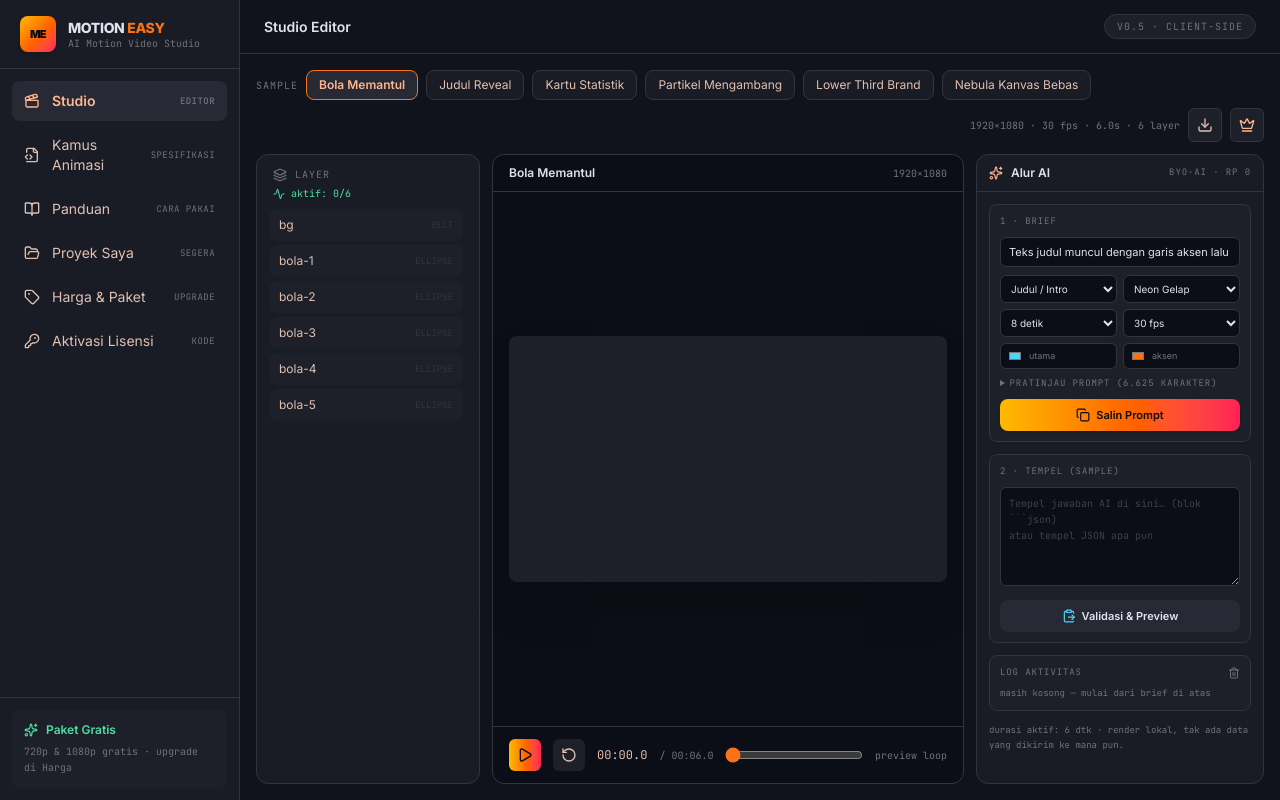
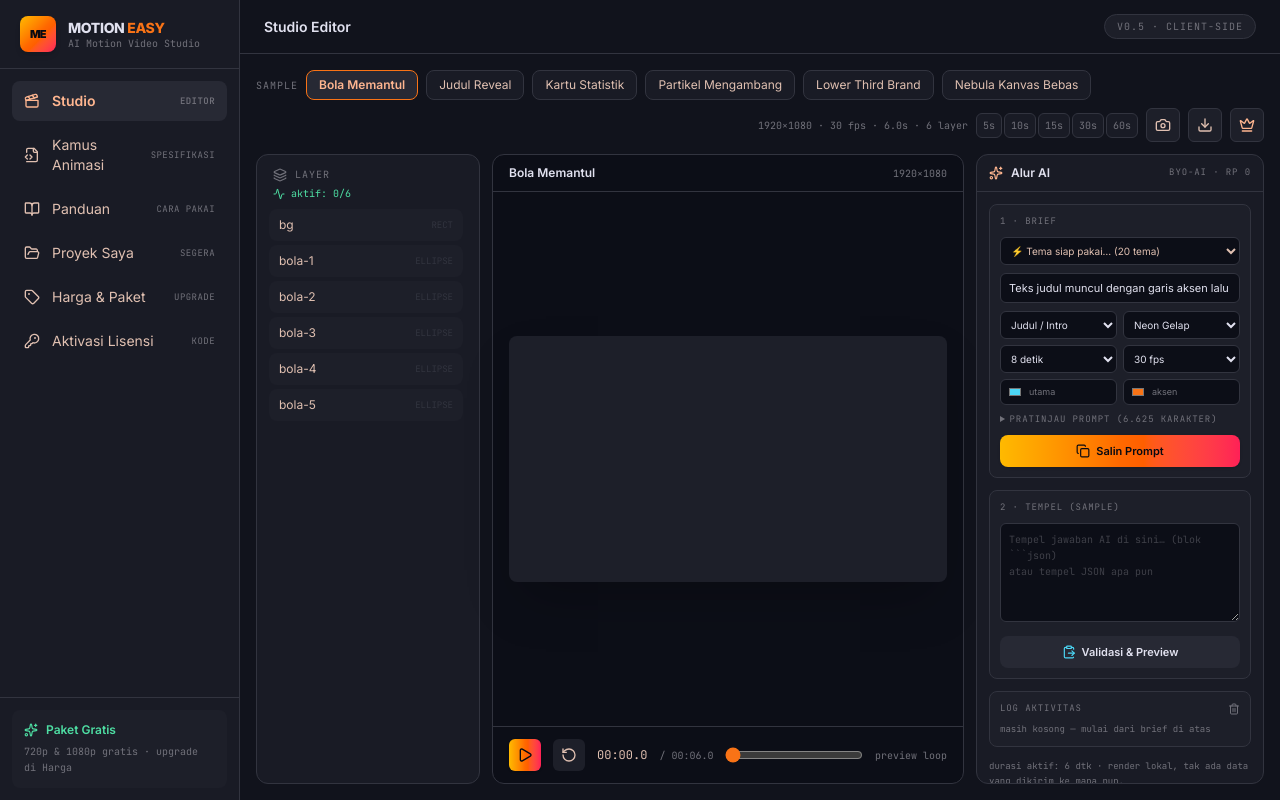
Before and after one commit to Aqli404/motion-easy, a React (Vite) app in the folder app/: page /studio in a window 1280 px wide. Built offline with nearby package versions, Linux system fonts and the light colour scheme.

Commit message:
quick wins: cover PNG 1-klik + preset durasi 5-60s (gerak diskalakan) + 20 tema siap pakai + durasi 60s di validator/prompt/docs

```diff
--- a/app/docs/SCHEMA.md
+++ b/app/docs/SCHEMA.md
@@ -13,7 +13,7 @@
 4. Waktu berupa **detik** (`0..canvas.durationSec`), BUKAN frame.
 5. Semua warna hex 6 digit (`#f97316`). Gradasi di layer biasa **tidak ada di v1** — buat 2 layer bertumpuk (di kind `canvas` gradasi boleh, via `fx.gradient`).
 6. Gerakan hanya preset resmi. **Tidak ada kode JS di layer data, tidak ada fitur eksperimen** — SATU-satunya pengecualian: kind `canvas` (lian. §3a).
-7. Layer maksimal **60 per karya**. `durationSec` maksimal 30, minimal 1.
+7. Layer maksimal **60 per karya**. `durationSec` maksimal 60, minimal 1.
 8. Semua layer wajib punya `id` unik, `time` (from < to), dan `geometry`.
 9. Teks: huruf latin. Napakuti baris dengan `\n` kalau perlu.
 
--- a/app/src/components/AiPanel.tsx
+++ b/app/src/components/AiPanel.tsx
@@ -11,6 +11,7 @@ import {
 import {
   KATEGORI,
   GAYA,
+  TEMAS,
   defaultBrief,
   buildPrompt,
   buildRepairPrompt,
@@ -125,6 +126,21 @@ export default function AiPanel({ def, adalahKustom, onApplyDef }: Props) {
           <p className="font-mono text-[9px] uppercase tracking-widest text-muted">
             1 · brief
           </p>
+          <select
+            value=""
+            onChange={(e) => {
+              const t = TEMAS.find((x) => x.label === e.target.value);
+              if (!t) return;
+              setBrief((b) => ({ ...b, ide: t.ide, kategori: t.kategori, gaya: t.gaya }));
+              tulisLog(`tema "${t.label}" dimuat — ide/kategori/gaya terisi, bebas edit`, "info");
+            }}
+            className="mt-2 w-full rounded-md border border-edge bg-well px-1.5 py-1.5 text-[10px] text-ink-dim"
+          >
+            <option value="">⚡ Tema siap pakai… ({TEMAS.length} tema)</option>
+            {TEMAS.map((t) => (
+              <option key={t.label} value={t.label}>{t.label}</option>
+            ))}
+          </select>
           <input
             value={brief.ide}
             onChange={(e) => setB("ide", e.target.value)}
@@ -156,7 +172,7 @@ export default function AiPanel({ def, adalahKustom, onApplyDef }: Props) {
               onChange={(e) => setB("durasi", Number(e.target.value))}
               className="rounded-md border border-edge bg-well px-1.5 py-1.5"
             >
-              {[5, 8, 10, 15, 20].map((d) => (
+              {[5, 8, 10, 15, 20, 30, 60].map((d) => (
                 <option key={d} value={d}>{d} detik</option>
               ))}
             </select>
--- a/app/src/engine/brief.ts
+++ b/app/src/engine/brief.ts
@@ -60,6 +60,42 @@ const KATEGORI_HINT: Record<string, string> = {
   "Partikel & Efek Organik": "utamakan 1 layer kind \"canvas\" (KANVAS BEBAS) — medan partikel/glow/gelombang via kode draw(), boleh + 1-2 layer teks di atasnya.",
   "Bebas / Custom": "ikuti deskripsi ide pengguna.",
 };
+
+/**
+ * Koleksi "tema siap pakai" — satu klik mengisi brief (ide + kategori + gaya)
+ * dengan resep yang sudah teruji menghasilkan MotionDefinition bagus.
+ * Ini jawaban kita atas "150+ preset tema"-nya kompetitor, tapi lebih
+ * transparan: user melihat & bisa mengubah isi brief sebelum menyalin prompt.
+ */
+export interface Tema {
+  label: string;
+  ide: string;
+  kategori: string;
+  gaya: string;
+}
+
+export const TEMAS: Tema[] = [
+  { label: "Hook TikTok 3-2-1", ide: "Hitungan 3-2-1 muncul pop berurutan lalu teks hook utama meledak dengan easing bounce", kategori: "Judul / Intro", gaya: "Playful" },
+  { label: "Promo Diskon 50%", ide: "Badge DISKON 50% muncul pop berdenyut di tengah, diapit dua garis aksen berkilau", kategori: "Judul / Intro", gaya: "Playful" },
+  { label: "UMKM Produk Terbaik", ide: "Teks produk naik dari bawah dengan bola-bola aksen memantul di latar gelap", kategori: "Judul / Intro", gaya: "Playful" },
+  { label: "Cyberpunk Neon Grid", ide: "Latar grid neon berkilau dengan partikel glow melayang dan garis gelombang sirkuit", kategori: "Partikel & Efek Organik", gaya: "Neon Gelap" },
+  { label: "Medan Bintang Galaxy", ide: "Sekitar 100 bintang berkelip deterministik plus nebula ungu-biru untuk judul sinematik", kategori: "Partikel & Efek Organik", gaya: "Elegan Gelap" },
+  { label: "Waveform Podcast", ide: "Batang gelombang audio berdenyut mengikuti ritme di bawah judul episode podcast", kategori: "Partikel & Efek Organik", gaya: "Neon Gelap" },
+  { label: "Ramadhan Elegan", ide: "Bulan dan bintang ber-glow emas berdenyut lembut dengan teks sambutan elegan", kategori: "Background Loop", gaya: "Elegan Gelap" },
+  { label: "Logo Reveal Modern", ide: "Bentuk logo dari rect dan ellipse pop dengan easeOutBack lalu flash putih tipis", kategori: "Logo Sting", gaya: "Corporate" },
+  { label: "Sertifikat Penghargaan", ide: "Border bingkai slide dari sisi kiri-kanan, teks SERTIFIKAT muncul fadeIn elegan", kategori: "Judul / Intro", gaya: "Elegan Gelap" },
+  { label: "Grafik Bisnis 2026", ide: "Empat bar statistik naik berjenjang dengan angka persen dan judul Pertumbuhan 2026", kategori: "Infografik / Statistik", gaya: "Corporate" },
+  { label: "Lower Third Berita", ide: "Kotak nama dan jabatan muncul slide kiri ala breaking news dengan garis aksen merah", kategori: "Lower Third", gaya: "Corporate" },
+  { label: "Bokeh Hangat Lembut", ide: "Bola-bola bokeh hangat blur melayang perlahan untuk latar video wawancara", kategori: "Background Loop", gaya: "Elegan Gelap" },
+  { label: "Denyut Like Hati", ide: "Hati berdenyut pop berturut-turut dengan lingkaran glow meluas setiap detak", kategori: "Partikel & Efek Organik", gaya: "Playful" },
+  { label: "Judul Film Sinematik", ide: "Judul film muncul fadeIn sangat lambat dengan partikel debu emas melayang", kategori: "Judul / Intro", gaya: "Elegan Gelap" },
+  { label: "Countdown Ring Neon", ide: "Angka 3-2-1 dalam ring melingkar ber-glow yang memendek tiap detik", kategori: "Infografik / Statistik", gaya: "Neon Gelap" },
+  { label: "Teks Glitch Pop", ide: "Huruf judul muncul pop satu per satu dengan offset kedalaman gaya glitch", kategori: "Judul / Intro", gaya: "Playful" },
+  { label: "Tombol Subscribe", ide: "Tombol SUBSCRIBE slide naik dengan lonceng notifikasi berdenyut di sebelahnya", kategori: "Lower Third", gaya: "Playful" },
+  { label: "Hujan Koin Promo", ide: "Simbol koin dan rupiah jatuh perlahan dari atas dengan teks promo besar", kategori: "Partikel & Efek Organik", gaya: "Playful" },
+  { label: "Grafik Saham Menaik", ide: "Garis grafik harga naik bertahap dengan ticker angka persen, latar financial gelap", kategori: "Infografik / Statistik", gaya: "Corporate" },
+  { label: "Loading Ring Teknologi", ide: "Ring melingkar berputar dengan teks LOADING untuk latar aplikasi atau presentasi", kategori: "Background Loop", gaya: "Neon Gelap" },
+];
 
 const GAYA_HINT: Record<string, string> = {
   "Minimal Flat": "warna flat, radius kecil, whitespace luas, gerak fadeIn/slide halus.",
--- a/app/src/engine/validator.ts
+++ b/app/src/engine/validator.ts
@@ -78,8 +78,8 @@ export function validateDefinition(json: unknown): ValidationResult {
     if (c.fps !== 24 && c.fps !== 30 && c.fps !== 60) {
       E("canvas.fps", "canvas.fps wajib 24, 30, atau 60.");
     }
-    if (!isNum(c.durationSec) || c.durationSec < 1 || c.durationSec > 30) {
-      E("canvas.durationSec", "durasi wajib 1-30 detik.");
+    if (!isNum(c.durationSec) || c.durationSec < 1 || c.durationSec > 60) {
+      E("canvas.durationSec", "durasi wajib 1-60 detik.");
     }
     if (c.background !== null && !isStr(c.background)) {
       E("canvas.background", "canvas.background wajib hex atau null (transparan).");
--- a/app/src/routes/Skema.tsx
+++ b/app/src/routes/Skema.tsx
@@ -7,7 +7,7 @@ const aturan = [
   "Waktu = detik, bukan frame",
   "Warna = hex 6 digit, tanpa gradasi",
   "Gerakan = preset in / out / loop",
-  "Maks 60 layer · durasi 1–30 detik",
+  "Maks 60 layer · durasi 1–60 detik",
   "Kind \"canvas\" = kanvas bebas: kode draw(ctx, time, w, h, fx) untuk efek organik (partikel, glow, gelombang) — deterministik via fx",
 ];
 
--- a/app/src/routes/Studio.tsx
+++ b/app/src/routes/Studio.tsx
@@ -5,6 +5,7 @@ import {
   RotateCcw,
   Layers,
   Download,
+  Camera,
   Crown,
   Activity,
   Cpu,
@@ -15,7 +16,7 @@ import ExportModal from "../components/ExportModal";
 import { SAMPLES, SAMPLE_KEYS } from "../engine/samples";
 import { renderFrame, activeLayerCount } from "../engine/renderer";
 import { usePlayer } from "../engine/player";
-import type { MotionDefinition } from "../engine/schema";
+import type { MotionDefinition, MotionSpec } from "../engine/schema";
 
 function fmt(t: number): string {
   const m = Math.floor(t / 60);
@@ -73,6 +74,68 @@ export default function Studio() {
   const [exportOpen, setExportOpen] = useState(false);
   const [premiumOpen, setPremiumOpen] = useState(false);
 
+  // ===== Quick Wins =====
+
+  /** Simpan frame saat ini sebagai PNG resolusi penuh definisi (thumbnail/cover). */
+  const ambilCover = () => {
+    const c = document.createElement("canvas");
+    c.width = def.canvas.w;
+    c.height = def.canvas.h;
+    const ctx = c.getContext("2d");
+    if (!ctx) return;
+    renderFrame(ctx, def, player.getTime());
+    const slug = def.name
+      .toLowerCase()
+      .replace(/[^a-z0-9]+/g, "-")
+      .replace(/^-+|-+$/g, "");
+    c.toBlob((blob) => {
+      if (!blob) return;
+      const url = URL.createObjectURL(blob);
+      const a = document.createElement("a");
+      a.href = url;
+      a.download = `cover-${slug}.png`;
+      document.body.appendChild(a);
+      a.click();
+      a.remove();
+      setTimeout(() => URL.revokeObjectURL(url), 4000);
+    }, "image/png");
+  };
+
+  /**
+   * Ubah durasi: SEMUA waktu layer (from/to + motion.at + motion.before)
+   * ikut diskalakan proporsional, jadi koreografi tetap utuh.
+   */
+  const ubahDurasi = (d: number) => {
+    const old = def.canvas.durationSec;
+    if (Math.abs(old - d) < 0.05) return;
+    const k = d / old;
+    const layers = def.layers.map((l) => {
+      const from = Math.min(d - 0.2, Math.max(0, l.time.from * k));
+      const to = Math.max(from + 0.2, Math.min(d, l.time.to * k));
+      const mo: MotionSpec | undefined = l.motion;
+      const span = Math.max(0.2, to - from);
+      const inM = mo?.in
+        ? { ...mo.in, at: Math.max(0, Math.min(span - 0.1, (mo.in.at ?? 0) * k)) }
+        : undefined;
+      const outM = mo?.out
+        ? { ...mo.out, before: Math.max(0, Math.min(span - 0.1, (mo.out.before ?? 0) * k)) }
+        : undefined;
+      return {
+        ...l,
+        time: { from: Number(from.toFixed(3)), to: Number(to.toFixed(3)) },
+        motion: inM || outM ? { in: inM, out: outM } : undefined,
+      };
+    });
+    setCustom({
+      ...def,
+      name: `${def.name} · ${d}s`,
+      notes: "durasi diubah lewat preset durasi Studio",
+      canvas: { ...def.canvas, durationSec: d },
+      layers,
+    });
+    player.seek(0);
+  };
+
   return (
     <div className="flex h-full flex-col gap-3 p-4">
       {/* Baris atas: pilih sample + sumber + aksi */}
@@ -103,6 +166,28 @@ export default function Studio() {
             {def.canvas.w}×{def.canvas.h} · {def.canvas.fps} fps ·{" "}
             {def.canvas.durationSec.toFixed(1)}s · {def.layers.length} layer
           </span>
+          <div className="hidden items-center gap-0.5 md:flex" title="Preset durasi — gerak ikut diskalakan">
+            {[5, 10, 15, 30, 60].map((d) => (
+              <button
+                key={d}
+                onClick={() => ubahDurasi(d)}
+                className={`rounded-md border px-1.5 py-1 font-mono text-[10px] transition-colors ${
+                  Math.abs(duration - d) < 0.05
+                    ? "border-accent bg-panel-high font-semibold text-primary"
+                    : "border-edge bg-panel-low text-muted hover:text-ink-dim"
+                }`}
+              >
+                {d}s
+              </button>
+            ))}
+          </div>
+          <button
+            onClick={ambilCover}
+            title="Simpan Cover (PNG resolusi penuh, frame saat ini)"
+            className="rounded-md border border-edge bg-panel p-2 text-ink-dim hover:text-secondary"
+          >
+            <Camera className="h-4 w-4" />
+          </button>
           <button
             onClick={() => setExportOpen(true)}
             title="Ekspor Video MP4"
```
